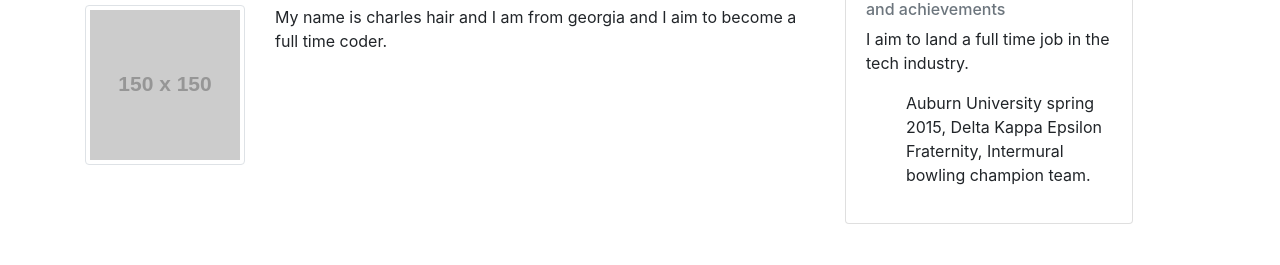
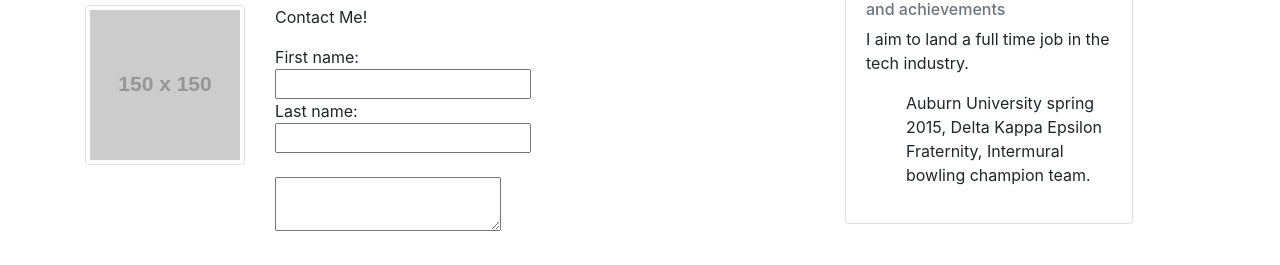
Before and after one commit to beaker113/homework1, a plain HTML site: page wireframe.html in a window 1280 px wide. Shown: the part 107-372 px from the top of the page. Drawn offline with nearby package versions, Linux system fonts and the light colour scheme; placeholder pictures from the web are drawn by us.

Commit message:
added text box

```diff
--- a/wireframe.html
+++ b/wireframe.html
@@ -27,7 +27,17 @@
                             C/O https://placeholder.com/ alt="placeholder.com" class="img-thumbnail" />
                     </div>
                     <div class="col-9">
-                        <p>My name is charles hair and I am from georgia and I aim to become a full time coder.</p>
+                        <p>Contact Me!</p>
+                        <form>
+                        First name:<br>
+                        <input type="text" name="firstname">
+                        <br>
+                        Last name: <br>
+                        <input type="text" name="lastname">
+                    </form>
+                    <br>
+                    <textarea>
+                    </textarea>
                     </div>
                 </div>
             </div>
```
